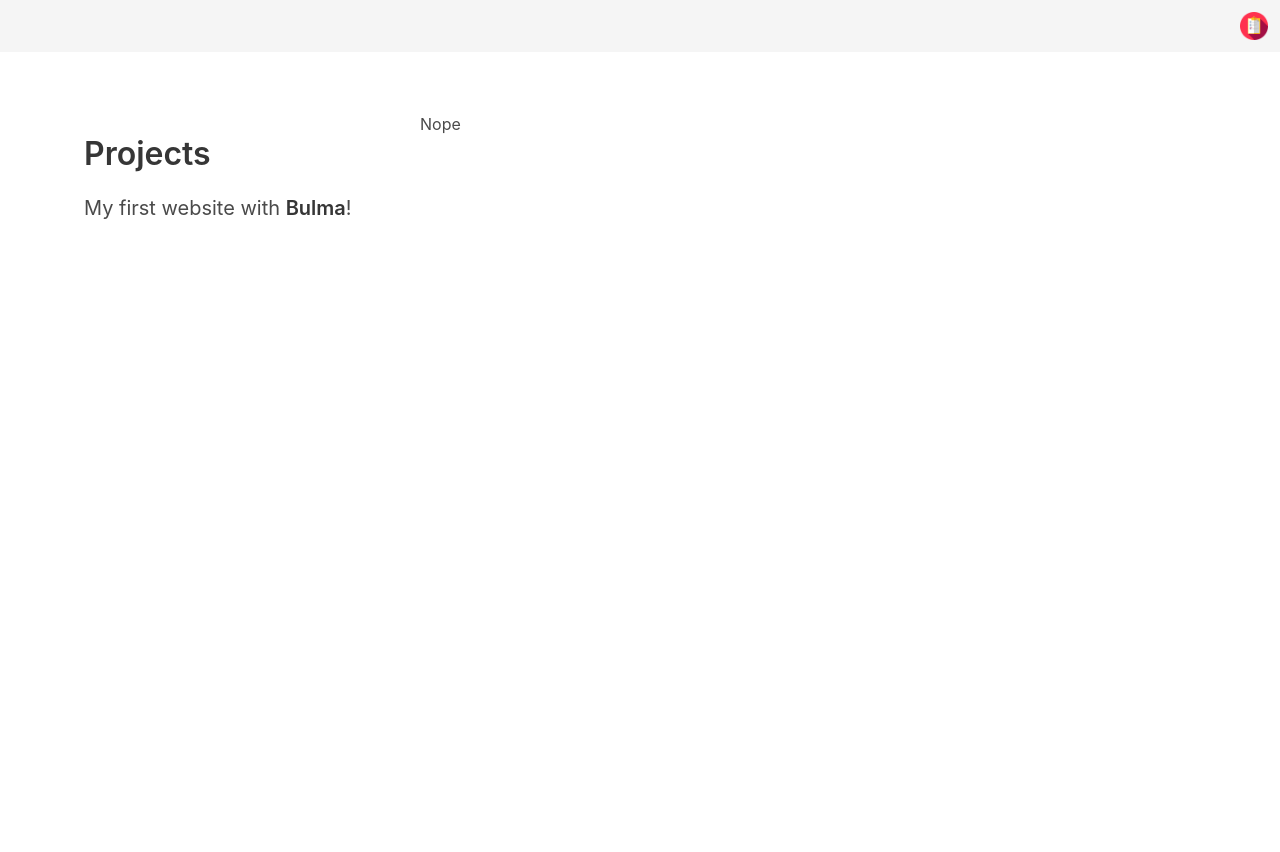
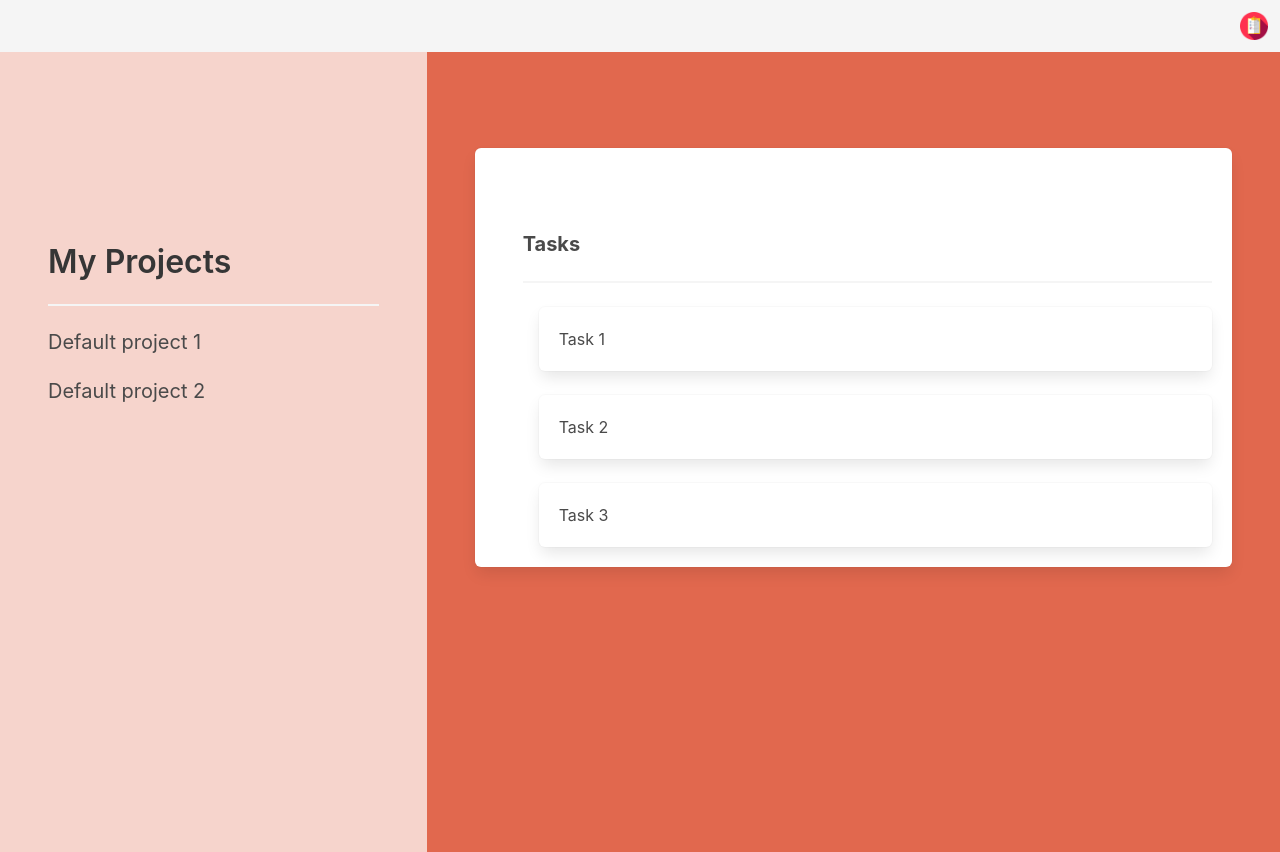
Before and after one commit to mricanho/To-do-list, a website built with webpack: page dist/index.html in a window 1280 px wide. Before the commit the page ends 800 px from the top, so only its background shows below. Built offline with nearby package versions, Linux system fonts and the light colour scheme; files whose address does not match are found by name.

Commit message:
Add background color and style's features

```diff
--- /dev/null
+++ b/dist/assets/style/style.css
@@ -0,0 +1,8 @@
+.project-container {
+  background-color: #F6D4CC;
+  height: 100vh;
+}
+
+.tasks-container {
+  background-color: #E1684E;
+}
--- a/dist/index.html
+++ b/dist/index.html
@@ -12,30 +12,35 @@
   <nav class="navbar is-light" role="navigation" aria-label="main navigation">
     <div class="navbar-end">
       <a class="navbar-item" href="#">
-        <img src="./assets/todo.png" alt="to-do logo" height="100">
+        <img src="./assets/images/todo.png" alt="to-do logo" height="100">
       </a>
     </div>
   </nav>
-  <div class="container columns">
-    <section class="section column is-one-third mt-6 ml-6">
-      <div class="container">
-        <h1 class="title">
-          Projects
+  <div class="g-container columns m-0">
+    <section class="section column is-one-third project-container pt-6 pl-6">
+      <div class="container pt-6">
+        <h1 class="title mt-6 pt-6">
+          My Projects
         </h1>
+        <hr>
         <ul>
-          <li></li>
-          <li></li>
+          <li class="subtitle">Default project 1</li>
+          <li class="subtitle">Default project 2</li>
         </ul>
-        <p class="subtitle">
-          My first website with <strong>Bulma</strong>!
-        </p>
       </div>
     </section>
-    <div class="section is-two-thirds column mt-5 pl-0">
-      <h2>Nope</h2>
-    </div>
+    <section class="section column tasks-container">
+      <div class="container mt-6 pl-6 box">
+        <h2 class="mt-6 subtitle has-text-weight-bold pt-4">Tasks</h2>
+        <hr>
+        <ul class="pl-4">
+          <li class="box">Task 1</li>
+          <li class="box">Task 2</li>
+          <li class="box">Task 3</li>
+        </ul>
+      </div>
+    </section>
   </div>
-  <div id="content"></div>
 <script src="main.js"></script>
 </body>
 </html>
```
Also changed, not shown: dist/assets/images/todo.png (renamed from dist/assets/todo.png).
